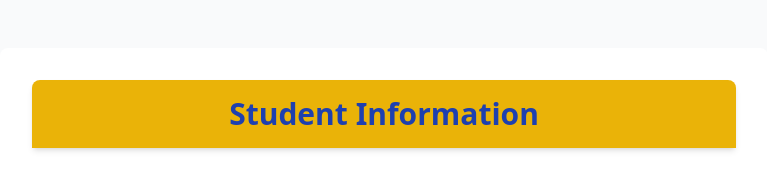
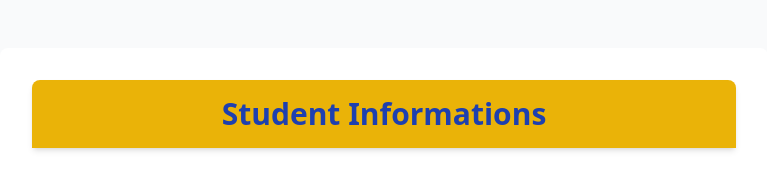
Before and after one commit to Pratik205106/Student-Information-Data, a plain HTML site: page index.html in a window 1280 px wide. Shown: the top 177 px of the page, without its empty margins (256-1023 px from the left). Drawn offline with nearby package versions, Linux system fonts and the light colour scheme.

```diff
--- a/index.html
+++ b/index.html
@@ -10,7 +10,7 @@
   <div class="max-w-3xl mx-auto mt-12 p-8 bg-white shadow-xl rounded-lg">
     <!-- Header -->
     <div class="text-center bg-yellow-500 py-4 rounded-t-lg shadow-md">
-      <h1 class="text-3xl font-extrabold text-blue-800">Student Information</h1>
+      <h1 class="text-3xl font-extrabold text-blue-800">Student Informations</h1>
     </div>
 
     <!-- Form -->
```
